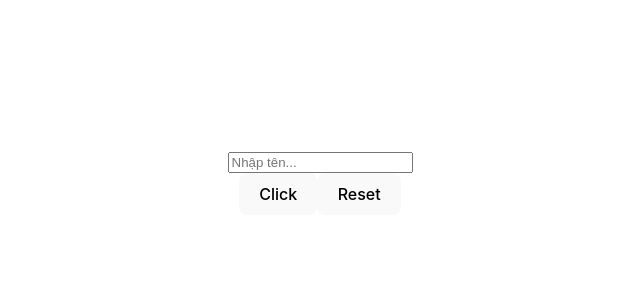
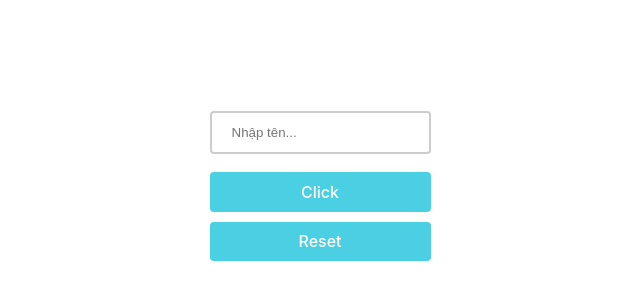
Before and after one commit to LeTThuyHien/BTTH_PTUD_js, a React (Vite) app in the folder BTTH_Tuan03/lab01/: page / in a window 1280 px wide. Shown: the part 218-518 px from the top of the page, without its empty margins (320-960 px from the left). Built offline with nearby package versions, Linux system fonts and the light colour scheme.

Commit message:
Add BTTH_PTGDDUD_Lab01_testName

```diff
--- /dev/null
+++ b/BTTH_Tuan03/lab01/src/components/Name.css
@@ -0,0 +1,20 @@
+input[type="text"] {
+    width: 100%;
+    padding: 12px 20px;
+    margin: 8px 0;
+    box-sizing: border-box;
+    border: 2px solid #ccc;
+    border-radius: 4px;
+}
+
+
+
+button {
+    width: 100%;
+    background-color: #4acfe3;
+    color: white;
+    border: none;
+    border-radius: 4px;
+    cursor: pointer;
+    margin-top: 10px;
+}
--- a/BTTH_Tuan03/lab01/src/components/Name.jsx
+++ b/BTTH_Tuan03/lab01/src/components/Name.jsx
@@ -1,4 +1,5 @@
 import { useState } from 'react';
+import './Name.css';
 
     function Name() {
         const [name, setName] = useState('');
```
Also changed, not shown: BTTH_Tuan03/lab01/src/minhchung/TestName.png (added). Lines whose indentation alone changed are shown as unchanged.
